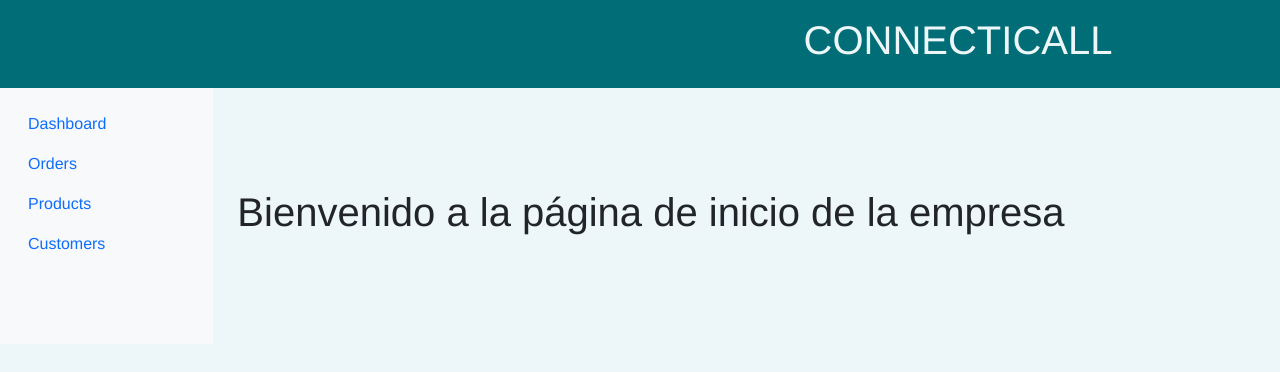
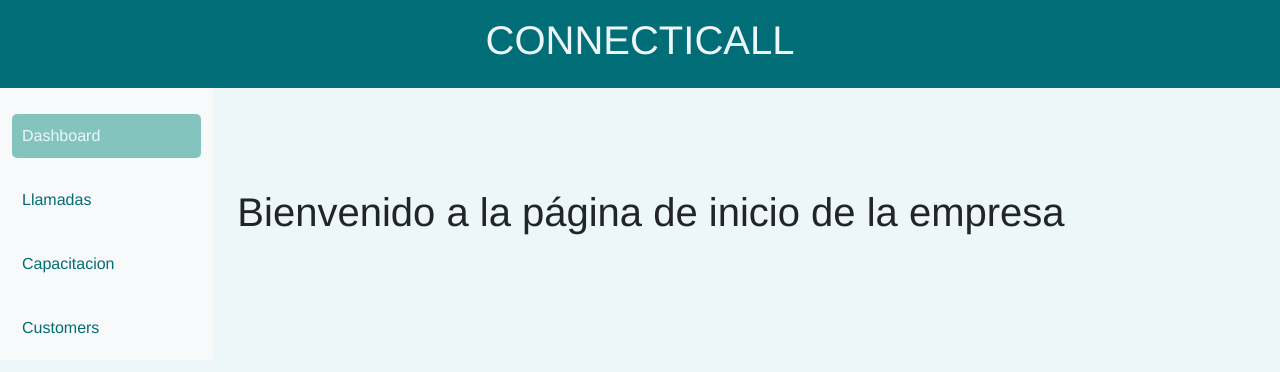
Before and after one commit to JDRP010903/mockupPropuesta, a plain HTML site: page pages/agenteInicio.html in a window 1280 px wide. Drawn offline with nearby package versions, Linux system fonts and the light colour scheme.

Commit message:
actualizacion

```diff
--- a/pages/agenteInicio.html
+++ b/pages/agenteInicio.html
@@ -3,22 +3,25 @@
 <head>
     <meta charset="UTF-8">
     <meta name="viewport" content="width=device-width, initial-scale=1.0">
-    <title>Login - ConnectiCall</title>
+    <title>Inicio - ConnectiCall</title>
 
     <link href="https://cdn.jsdelivr.net/npm/bootstrap@5.3.3/dist/css/bootstrap.min.css" rel="stylesheet" integrity="sha384-QWTKZyjpPEjISv5WaRU9OFeRpok6YctnYmDr5pNlyT2bRjXh0JMhjY6hW+ALEwIH" crossorigin="anonymous">
+    <link href="https://cdn.jsdelivr.net/npm/bootstrap-icons@1.5.0/font/bootstrap-icons.css" rel="stylesheet">
+
 
     <link rel="stylesheet" href="../styles/styles-generico.css">
+    <link rel="stylesheet" href="../styles/styles-empresaInicio.css">
 
 </head>
 <body>
     <header class="p-3 text-center">
         <div class="row">
-            <div class="col">
+            <div class="col-4">
                 <button class="navbar-toggler position-absolute d-md-none collapsed" type="button" data-bs-toggle="collapse" data-bs-target="#sidebarMenu" aria-controls="sidebarMenu" aria-expanded="false" aria-label="Toggle navigation">
                     <span class="navbar-toggler-icon"><i class="bi bi-list"></i></span>
                 </button>
             </div>
-            <div class="col">
+            <div class="col-8 col-md-12">
                 <h1 class="fs-1">CONNECTICALL</h1>
             </div>
         </div>
@@ -36,12 +39,12 @@
                         </li>
                         <li class="nav-item">
                             <a class="nav-link" href="#">
-                                Orders
+                                Llamadas
                             </a>
                         </li>
                         <li class="nav-item">
                             <a class="nav-link" href="#">
-                                Products
+                                Capacitacion
                             </a>
                         </li>
                         <li class="nav-item">
@@ -61,6 +64,7 @@
         </div>
     </div>
 
+
     <!-- SCRIPTS -->
     <script src="https://cdn.jsdelivr.net/npm/bootstrap@5.3.3/dist/js/bootstrap.bundle.min.js" integrity="sha384-YvpcrYf0tY3lHB60NNkmXc5s9fDVZLESaAA55NDzOxhy9GkcIdslK1eN7N6jIeHz" crossorigin="anonymous"></script>
     <script src="https://unpkg.com/boxicons@2.1.4/dist/boxicons.js"></script>
--- a/styles/styles-clienteInicio.css
+++ b/styles/styles-clienteInicio.css
@@ -5,21 +5,64 @@
     --colorHover: #00444a;
 }
 
-body {
-    background-image: url("../assets/images/backgroundImage.png");
-    background-position: center center;
-    background-repeat: no-repeat;
-    background-attachment: fixed;
-    margin: 0;
-    height: 100%;
-    font-family:'Franklin Gothic Medium', 'Arial Narrow', Arial, sans-serif;
+.sidebar {
+    background-color: var(--color1);
 }
 
-header {
-    background-color: var(--color3);
+.sidebar .nav-link {
+    color: var(--color3);
+    margin: 10px 0;
+    padding: 10px;
+    border-radius: 5px;
+    transition: background-color 0.3s ease;
+}
+
+.sidebar .nav-link:hover, .sidebar .nav-link:focus {
+    background-color: var(--colorHover);
     color: var(--color1);
 }
 
-main {
-    padding: 100px;
+.sidebar .nav-link.active {
+    background-color: var(--color2);
+    color: var(--color1);
 }
+
+.bd-placeholder-img {
+    font-size: 1.125rem;
+    text-anchor: middle;
+    -webkit-user-select: none;
+    -moz-user-select: none;
+    user-select: none;
+}
+
+/* Personalización del botón de hamburguesa */
+.navbar-toggler {
+    border: none; /* Elimina el borde predeterminado */
+    outline: none; /* Elimina el contorno al hacer clic */
+}
+
+/* Estilos para el ícono de hamburguesa */
+.navbar-toggler .bi-list {
+    font-size: 1.5rem; /* Ajusta el tamaño del ícono */
+    color: var(--color1); /* Usa una de tus variables de color para el ícono */
+}
+
+/* Ajustes adicionales para el botón si es necesario */
+.navbar-toggler {
+    padding: 6px;
+    left: 10px; /* Alinea el botón a la derecha dentro del navbar */
+    margin-right: 1rem; /* Agrega un margen derecho si es necesario */
+}
+
+@media (min-width: 400px) {
+    .navbar-toggler {
+        padding: 8px;
+        left: 10px; /* Alinea el botón a la derecha dentro del navbar */
+        margin-right: 1rem; /* Agrega un margen derecho si es necesario */
+    }
+}
+@media (min-width: 768px) {
+    .bd-placeholder-img-lg {
+        font-size: 3.5rem;
+    }
+}
```
